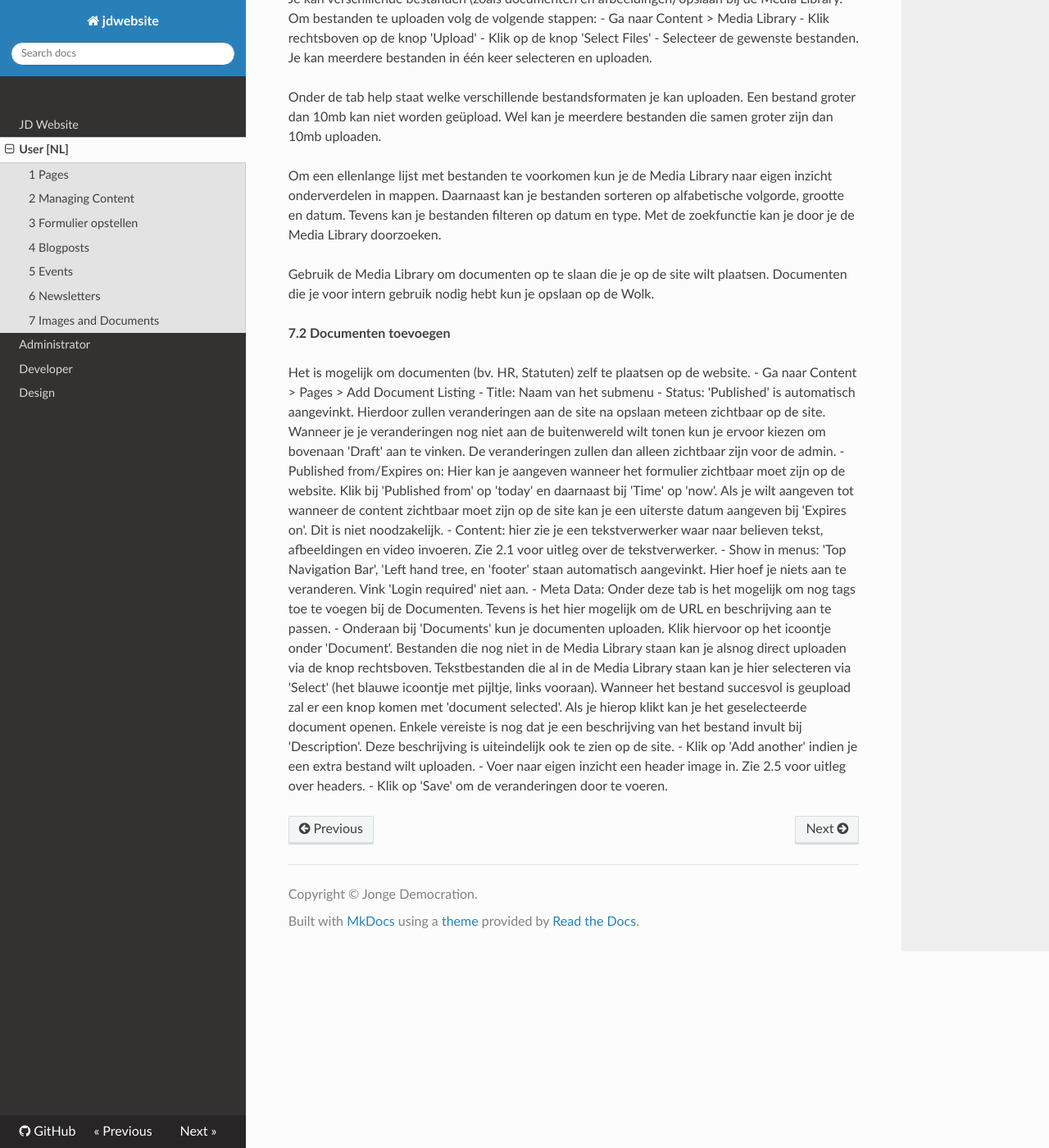
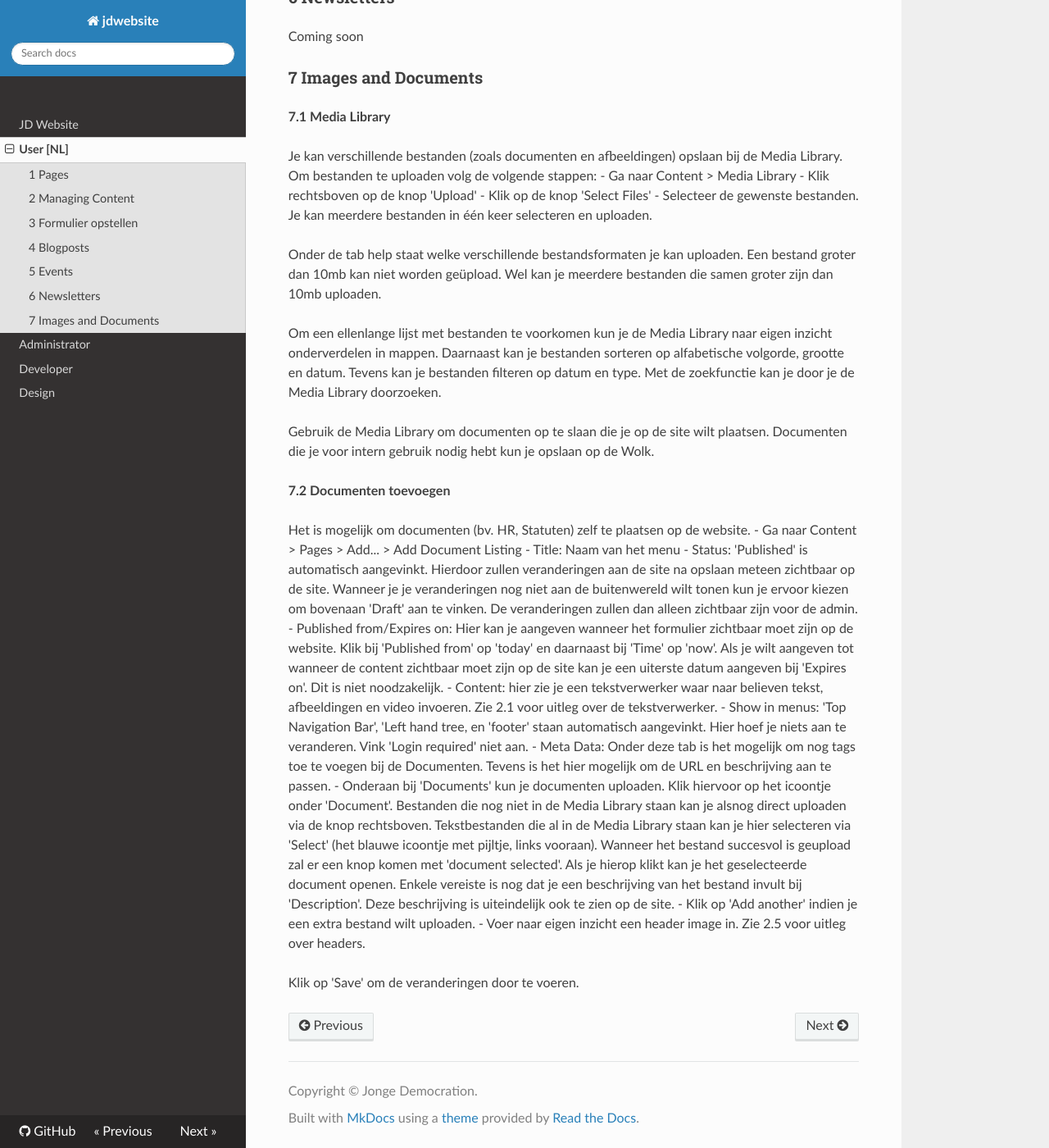
Before and after one commit to jonge-democraten/website, an MkDocs documentation site: the page built from docs/user.md, in a window 1280 px wide and 1400 px high, scrolled down 7196 px. Shown: the whole window at 82% size. Built offline with MkDocs 1.6.1, drawn with Linux system fonts in a browser that asks for light colours; nearby versions of some CDN libraries; old or Windows-style settings are respelled for this version of MkDocs; some of the changed text lies outside the part shown.

Commit message:
minor changes

```diff
--- a/docs/user.md
+++ b/docs/user.md
@@ -161,7 +173,7 @@
 <strong>Blog aanmaken</strong>
 
 - Ga naar: Content > Blog posts > Klik rechtsboven op 'Add blog posts'
-- Title: Naam van het submenu
+- Title: Naam van het Blog
 - Categories: Vink hier de categorie aan waar je Blog bij hoort. Je kan zelf geen nieuwe categorieën aanmaken. Indien je toch andere categorieën wilt kun je het ICT-team mailen.
 - Status: 'Published' is automatisch aangevinkt. Hierdoor zullen veranderingen aan de site na opslaan meteen zichtbaar op de site.  Wanneer je je veranderingen nog niet aan de buitenwereld wilt tonen kun je ervoor kiezen om bovenaan 'Draft' aan te vinken. De veranderingen zullen dan alleen zichtbaar zijn voor de admin.
 - Published from/Expires on: Hier kan je aangeven wanneer het formulier zichtbaar moet zijn op de website. Klik bij 'Published from' op 'today' en daarnaast bij 'Time' op 'now'. Als je wilt aangeven tot wanneer de content zichtbaar moet zijn op de site kan je een uiterste datum aangeven bij 'Expires on'. Dit is niet noodzakelijk. Laat je 'Expires on' leeg, zal de blog niet verdwijnen van de hoofdsite. Als de blog weg is op de frontend van de site, kan je als admin op de backend nog steeds de blog zien, deze zal niet aan de achterkant verdwijnen tenzij je hem zelf verwijderd.
@@ -187,7 +199,8 @@
 - Status: 'Published' is automatisch aangevinkt. Hierdoor zullen veranderingen aan de site na opslaan meteen zichtbaar op de site.  Wanneer je je veranderingen nog niet aan de buitenwereld wilt tonen kun je ervoor kiezen om bovenaan 'Draft' aan te vinken. De veranderingen zullen dan alleen zichtbaar zijn voor de admin.
 - Published from/Expires on: Hier kan je aangeven wanneer het formulier zichtbaar moet zijn op de website. Klik bij 'Published from' op 'today' en daarnaast bij 'Time' op 'now'. Als je wilt aangeven tot wanneer de content zichtbaar moet zijn op de site kan je een uiterste datum aangeven bij 'Expires on'. Dit is niet noodzakelijk.
 - Content: hier zie je een tekstverwerker waar naar believen tekst, afbeeldingen en video invoeren. Zie 2.1 voor uitleg over de tekstverwerker.
-- Klik op 'Save' om de veranderingen door te voeren.
+
+Klik op 'Save' om de veranderingen door te voeren.
 
 ### 6 Newsletters
 
@@ -212,8 +225,8 @@
 <strong>7.2 Documenten toevoegen</strong>
 
 Het is mogelijk om documenten (bv. HR, Statuten) zelf te plaatsen op de website.
-- Ga naar Content > Pages > Add Document Listing
-- Title: Naam van het submenu
+- Ga naar Content > Pages > Add... > Add Document Listing
+- Title: Naam van het menu
 - Status: 'Published' is automatisch aangevinkt. Hierdoor zullen veranderingen aan de site na opslaan meteen zichtbaar op de site.  Wanneer je je veranderingen nog niet aan de buitenwereld wilt tonen kun je ervoor kiezen om bovenaan 'Draft' aan te vinken. De veranderingen zullen dan alleen zichtbaar zijn voor de admin.
 - Published from/Expires on: Hier kan je aangeven wanneer het formulier zichtbaar moet zijn op de website. Klik bij 'Published from' op 'today' en daarnaast bij 'Time' op 'now'. Als je wilt aangeven tot wanneer de content zichtbaar moet zijn op de site kan je een uiterste datum aangeven bij 'Expires on'. Dit is niet noodzakelijk.
 - Content: hier zie je een tekstverwerker waar naar believen tekst, afbeeldingen en video invoeren. Zie 2.1 voor uitleg over de tekstverwerker.
@@ -222,4 +235,5 @@
 - Onderaan bij 'Documents' kun je documenten uploaden. Klik hiervoor op het icoontje onder 'Document'. Bestanden die nog niet in de Media Library staan kan je alsnog direct uploaden via de knop rechtsboven. Tekstbestanden die al in de Media Library staan kan je hier selecteren via 'Select' (het blauwe icoontje met pijltje, links vooraan). Wanneer het bestand succesvol is geupload zal er een knop komen met 'document selected'. Als je hierop klikt kan je het geselecteerde document openen. Enkele vereiste is nog dat je een beschrijving van het bestand invult bij 'Description'. Deze beschrijving is uiteindelijk ook te zien op de site.
 - Klik op 'Add another' indien je een extra bestand wilt uploaden.
 - Voer naar eigen inzicht een header image in. Zie 2.5 voor uitleg over headers.
-- Klik op 'Save' om de veranderingen door te voeren.
+
+Klik op 'Save' om de veranderingen door te voeren.
```
Also changed, not shown: other parts of docs/user.md (+33 -21 lines).
